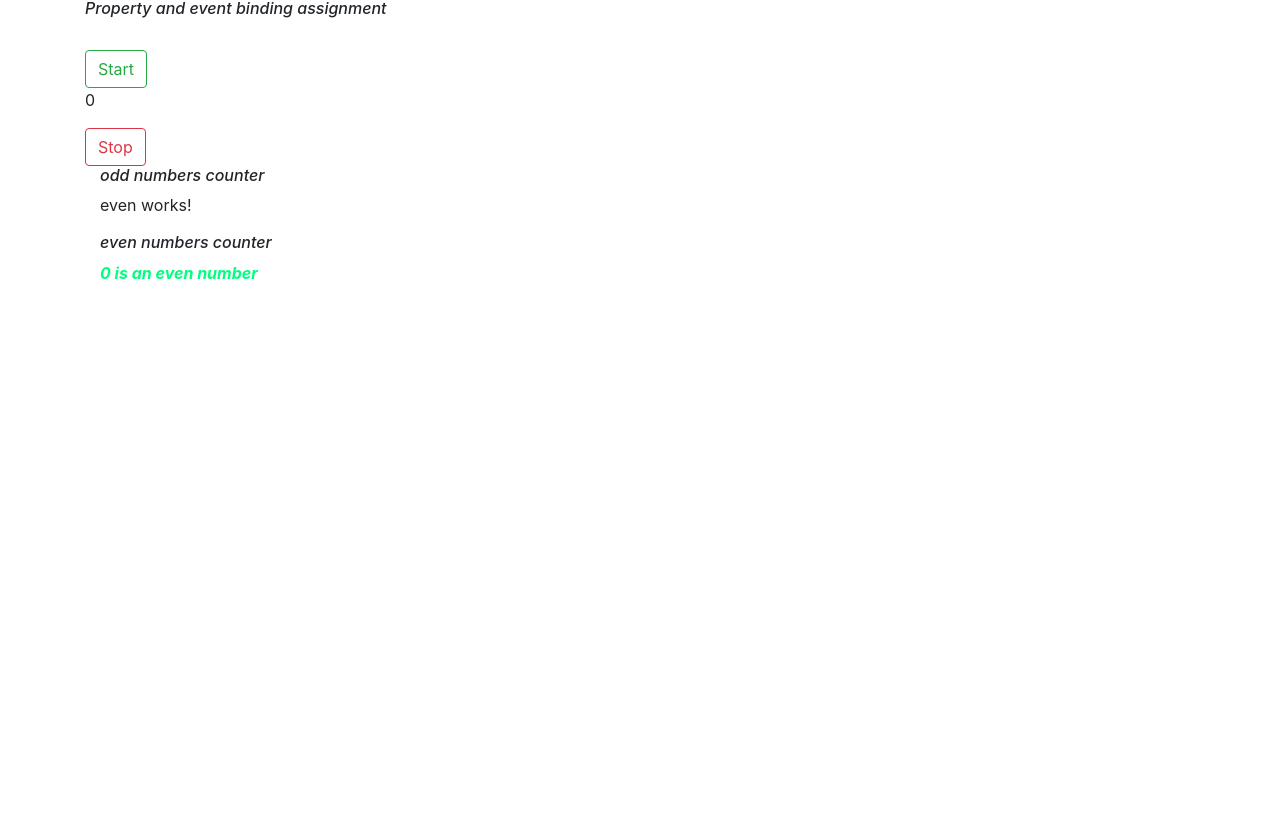
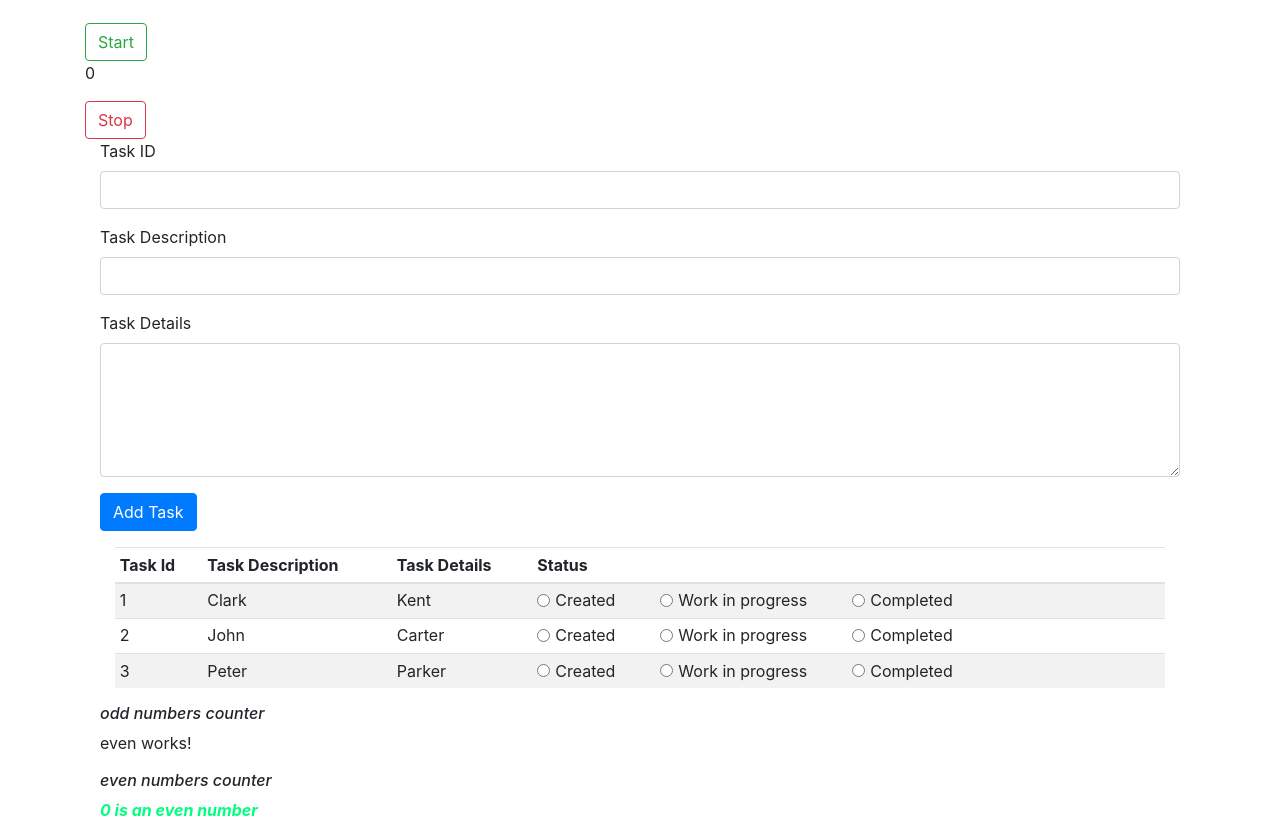
Before and after one commit to inziani/UnoUdemy, an Angular app: page / in a window 1280 px wide. Shown: the part 373-1211 px from the top of the page. Before the commit the page ends 800 px from the top, so only its background shows below. Built offline with nearby package versions, Linux system fonts and the light colour scheme.

Commit message:
create tasks for Output Emitters test

```diff
--- a/src/app/game-control/game-control.component.html
+++ b/src/app/game-control/game-control.component.html
@@ -1,13 +1,31 @@
 <div class="container">
   <div class="row">
     <div class="col-xs-12">
-      <h6><em>Property and event binding assignment</em></h6>
       <br>
       <button class="btn btn-outline-success" type="button" style="margin-right: 20px;" (click)="onStart()">Start</button>
       <p>{{ counter }}</p>
       <button class="btn btn-outline-danger" type="button">Stop</button>
     </div>
   </div>
+  <div>
+        <div class="col-xs-12">
+          <div class="form-group">
+            <label for="taskId"> Task ID</label>
+            <input type="text" class="form-control" id="taskId">
+          </div>
+          <div class="form-group">
+            <label for="taskDesc">Task Description</label>
+            <input type="text" class="form-control" id="taskDesc">
+          </div>
+          <div class="form-group">
+            <label for="taskDetails">Task Details</label>
+            <textarea class="form-control" name="taskDetails" id="taskDetails" cols="30" rows="5"></textarea>
+          </div>
+          <div class="form-group">
+            <button type="submit" class="btn btn-primary">Add Task</button>
+          </div>
+        </div>
+  </div>
     <div>
       <app-odd [counter]='counter'></app-odd>
       <app-even [counter]='counter'></app-even>
--- a/src/app/game-control/game-control.component.ts
+++ b/src/app/game-control/game-control.component.ts
@@ -1,5 +1,7 @@
 import { Time } from '@angular/common';
 import { Component, OnInit } from '@angular/core';
+
+import { Task } from './task';
 
 @Component({
   selector: 'app-game-control',
@@ -10,12 +12,15 @@ export class GameControlComponent implements OnInit {
 
   public counter: number;
   public timer!: ReturnType<typeof setTimeout>;
+  public task: Task;
+  public taskList = [{ taskId: 0, taskDesc: 'to do list', taskDetails: 'My first Angular app'}];
 
 
 
   constructor() {
     this.counter = 0;
-    // this.timer = 60 ;
+    this.task = new Task (0, '', '');
+
   }
 
   ngOnInit(): void {
@@ -31,4 +36,8 @@ export class GameControlComponent implements OnInit {
     // this.counter +=1
   }
 
+  createTask(taskData:{taskId: number, taskDesc: string, taskDetails: string}){
+    this.taskList.push({taskId: taskData.taskId, taskDesc: taskData.taskDesc, taskDetails:taskData.taskDetails})
+  }
+
 }
--- /dev/null
+++ b/src/app/game-control/task.ts
@@ -0,0 +1,6 @@
+export class Task {
+
+  constructor(taskId: number, taskDesc: string, taskDetails: string ){
+
+  }
+}
--- a/src/app/odd/odd.component.html
+++ b/src/app/odd/odd.component.html
@@ -1,3 +1,75 @@
+<div class="container">
+  <table class="table table-striped table-sm">
+    <thead>
+      <tr>
+        <th>Task Id</th>
+        <th>Task Description</th>
+        <th>Task Details</th>
+        <th>Status </th>
+      </tr>
+    </thead>
+    <tbody>
+      <tr>
+        <td>1</td>
+        <td>Clark</td>
+        <td>Kent</td>
+        <td>
+                  <div class="form-check form-check-inline" style="margin-right: 45px;">
+                    <input class="form-check-input" type="radio" name="inlineRadioOptions" id="inlineRadio1" value="option1">
+                    <label class="form-check-label" for="inlineRadio1">Created</label>
+                  </div>
+                  <div class="form-check form-check-inline" style="margin-right: 45px;">
+                    <input class="form-check-input" type="radio" name="inlineRadioOptions" id="inlineRadio2" value="option2">
+                    <label class="form-check-label" for="inlineRadio2">Work in progress</label>
+                  </div>
+                  <div class="form-check form-check-inline" style="margin-right: 45px;">
+                    <input class="form-check-input" type="radio" name="inlineRadioOptions" id="inlineRadio3" value="option3">
+                    <label class="form-check-label" for="inlineRadio3">Completed</label>
+                  </div>
+        </td>
+      </tr>
+      <tr>
+        <td>2</td>
+        <td>John</td>
+        <td>Carter</td>
+        <td>
+                  <div class="form-check form-check-inline" style="margin-right: 45px;">
+                    <input class="form-check-input" type="radio" name="inlineRadioOptions" id="inlineRadio1" value="option1">
+                    <label class="form-check-label" for="inlineRadio1">Created</label>
+                  </div>
+                  <div class="form-check form-check-inline" style="margin-right: 45px;">
+                    <input class="form-check-input" type="radio" name="inlineRadioOptions" id="inlineRadio2" value="option2">
+                    <label class="form-check-label" for="inlineRadio2">Work in progress</label>
+                  </div>
+                  <div class="form-check form-check-inline" style="margin-right: 45px;">
+                    <input class="form-check-input" type="radio" name="inlineRadioOptions" id="inlineRadio3" value="option3">
+                    <label class="form-check-label" for="inlineRadio3">Completed</label>
+                  </div>
+        </td>
+      </tr>
+      <tr>
+        <td>3</td>
+        <td>Peter</td>
+        <td>Parker</td>
+        <td>
+        <div class="form-check form-check-inline" style="margin-right: 45px;">
+          <input class="form-check-input" type="radio" name="inlineRadioOptions" id="inlineRadio1" value="option1">
+          <label class="form-check-label" for="inlineRadio1">Created</label>
+        </div>
+        <div class="form-check form-check-inline" style="margin-right: 45px;">
+          <input class="form-check-input" type="radio" name="inlineRadioOptions" id="inlineRadio2" value="option2">
+          <label class="form-check-label" for="inlineRadio2">Work in progress</label>
+        </div>
+        <div class="form-check form-check-inline" style="margin-right: 45px;">
+          <input class="form-check-input" type="radio" name="inlineRadioOptions" id="inlineRadio3" value="option3">
+          <label class="form-check-label" for="inlineRadio3">Completed</label>
+        </div>
+
+        </td>
+      </tr>
+    </tbody>
+  </table>
+</div>
 <em><strong>
   <h6>odd numbers counter</h6>
   <p *ngIf="counter%2 != 0"style="color:sienna">{{ counter }} is an odd number</p>
```
Also changed, not shown: 1 other file (tests, documents, lock files or other folders).
